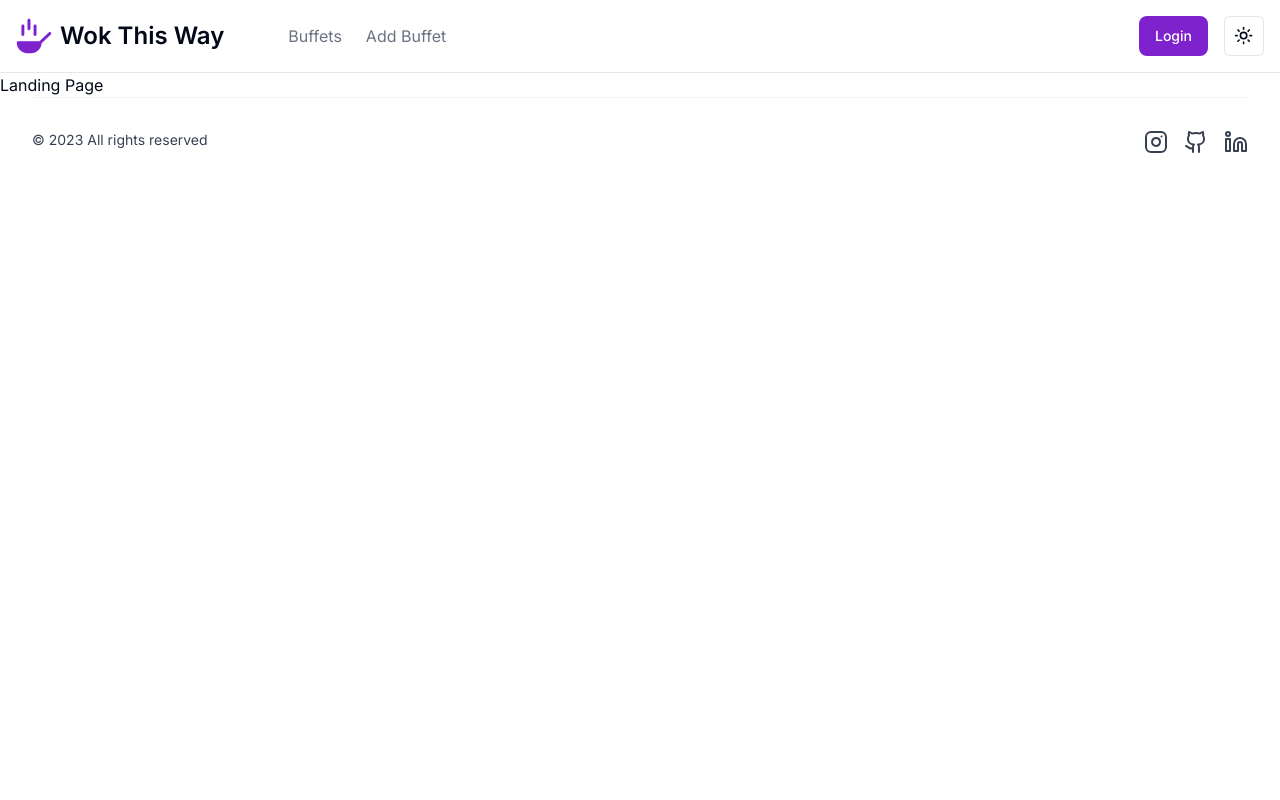
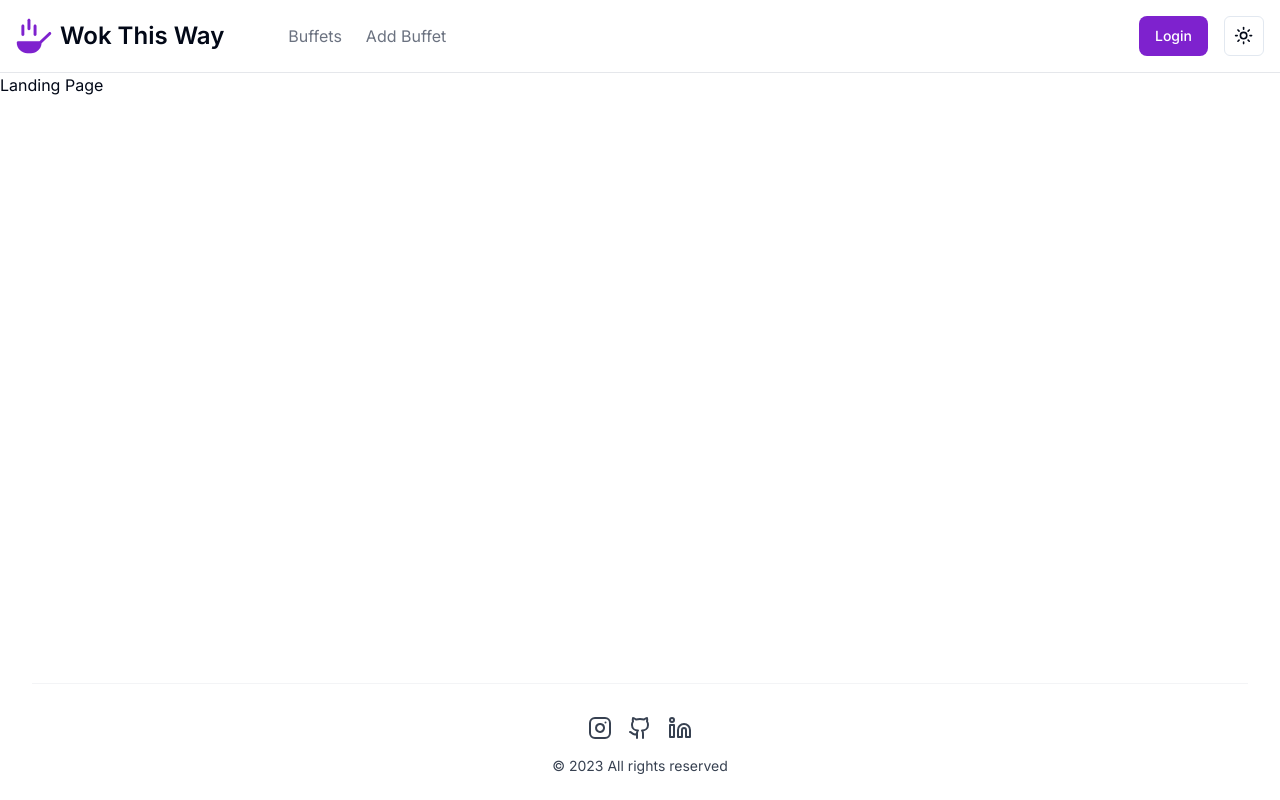
Before and after one commit to elisabetecosta/wok-this-way, a Next.js app: page / in a window 1280 px wide. Built offline with nearby package versions, Linux system fonts and the light colour scheme.

Commit message:
fix footer not staying at the bottom of the page

```diff
--- a/app/layout.tsx
+++ b/app/layout.tsx
@@ -28,9 +28,13 @@ export default function RootLayout({
           enableSystem
           disableTransitionOnChange
         >
-          <NavBar />
-          {children}
-          <Footer />
+          <div className="flex flex-col min-h-screen">
+            <NavBar />
+            <div className="flex-grow">
+              {children}
+            </div>
+            <Footer />
+          </div>
         </ThemeProvider>
       </body>
     </html>
--- a/components/footer.tsx
+++ b/components/footer.tsx
@@ -5,13 +5,10 @@ const Footer: React.FC = () => {
 
     return (
         <footer className="bg-white transition dark:bg-gray-900">
-            <div className="mx-auto max-w-screen-xl px-4 pb-8 sm:px-6 lg:px-8">
-                <div className="flex justify-between border-t border-gray-100 pt-8 dark:border-gray-800">
-                    <span className="text-sm text-gray-700 justify-center dark:text-gray-200">
-                        © 2023 All rights reserved
-                    </span>
+            <div className="mx-auto max-w-screen-xl px-4 pb-6 sm:px-6 lg:px-8">
+                <div className="flex flex-col items-center justify-center border-t border-gray-100 pt-8 dark:border-gray-800">
 
-                    <ul className="flex justify-center gap-4">
+                    <ul className="flex gap-4">
 
                         <li>
                             <a
@@ -51,6 +48,10 @@ const Footer: React.FC = () => {
                             </a>
                         </li>
                     </ul>
+
+                    <span className="text-sm text-gray-700 mt-4 dark:text-gray-200">
+                        © 2023 All rights reserved
+                    </span>
                 </div>
             </div>
         </footer>
```
